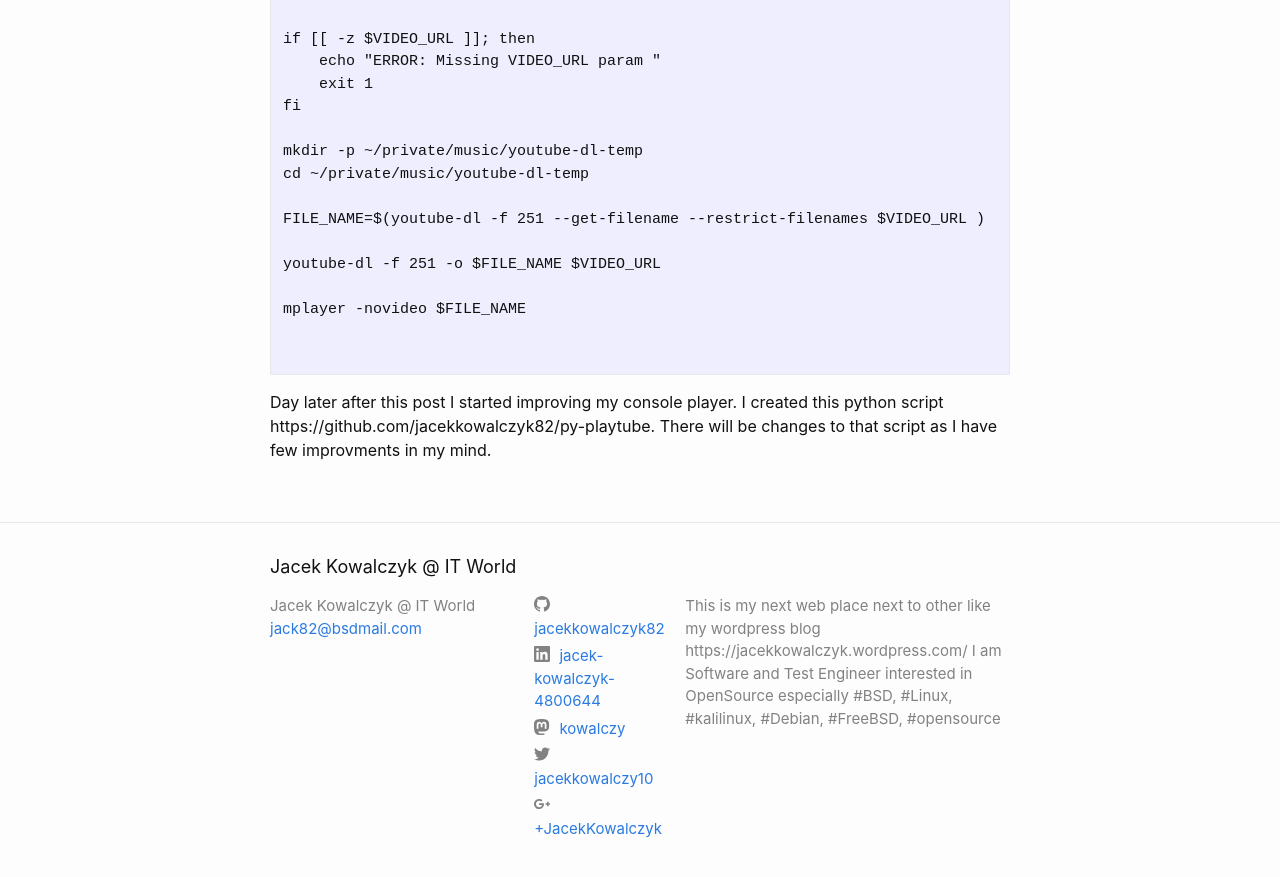
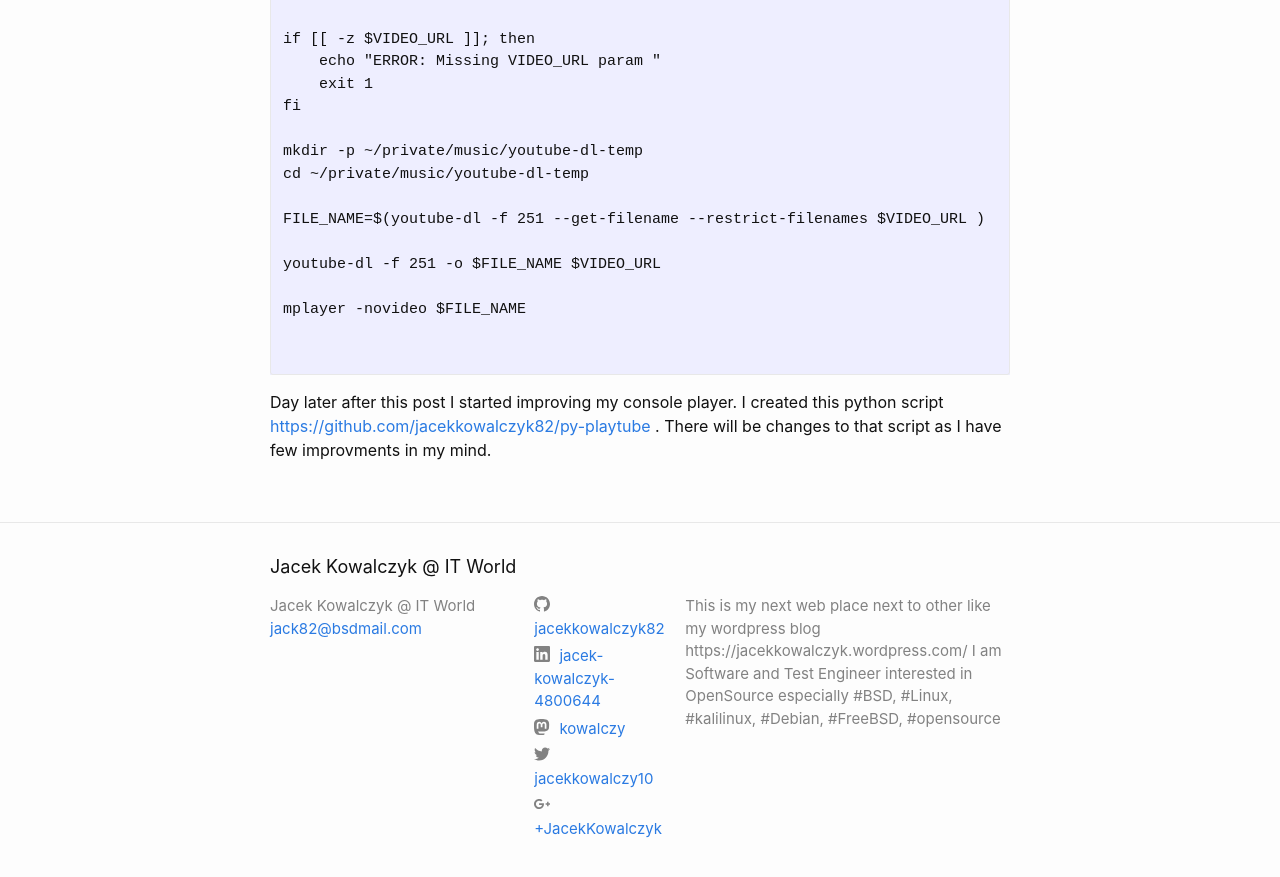
Before and after one commit to jacekkowalczyk82/jacekkowalczyk82.github.io, a Jekyll site: the page built from _posts/2021-10-11-how-to-play-audio-from-youtube-in-console-at-freebsd.md, in a window 1280 px wide and 900 px high, scrolled down 895 px. Shown: the top 877 px of the window. Built offline with Jekyll 4.4.1, drawn with Linux system fonts in a browser that asks for light colours; part of the change alters nothing that is shown.

````diff
--- a/_posts/2021-10-11-how-to-play-audio-from-youtube-in-console-at-freebsd.md
+++ b/_posts/2021-10-11-how-to-play-audio-from-youtube-in-console-at-freebsd.md
@@ -47,5 +47,5 @@ mplayer -novideo $FILE_NAME
 
 ```
 
-Day later after this post I started improving my console player. I created this python script https://github.com/jacekkowalczyk82/py-playtube.
+Day later after this post I started improving my console player. I created this python script [https://github.com/jacekkowalczyk82/py-playtube](https://github.com/jacekkowalczyk82/py-playtube) .
 There will be changes to that script as I have few improvments in my mind.
````
